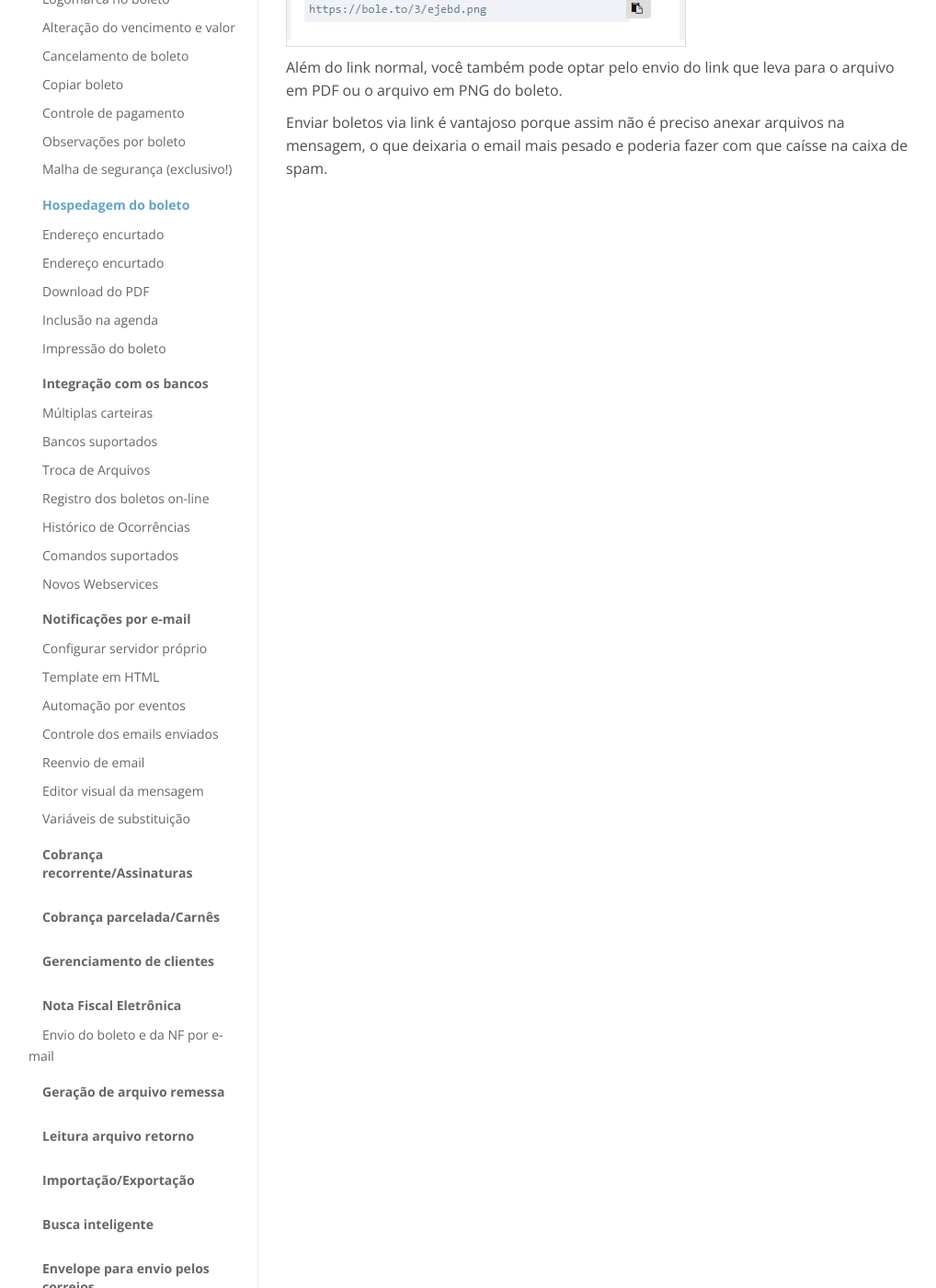
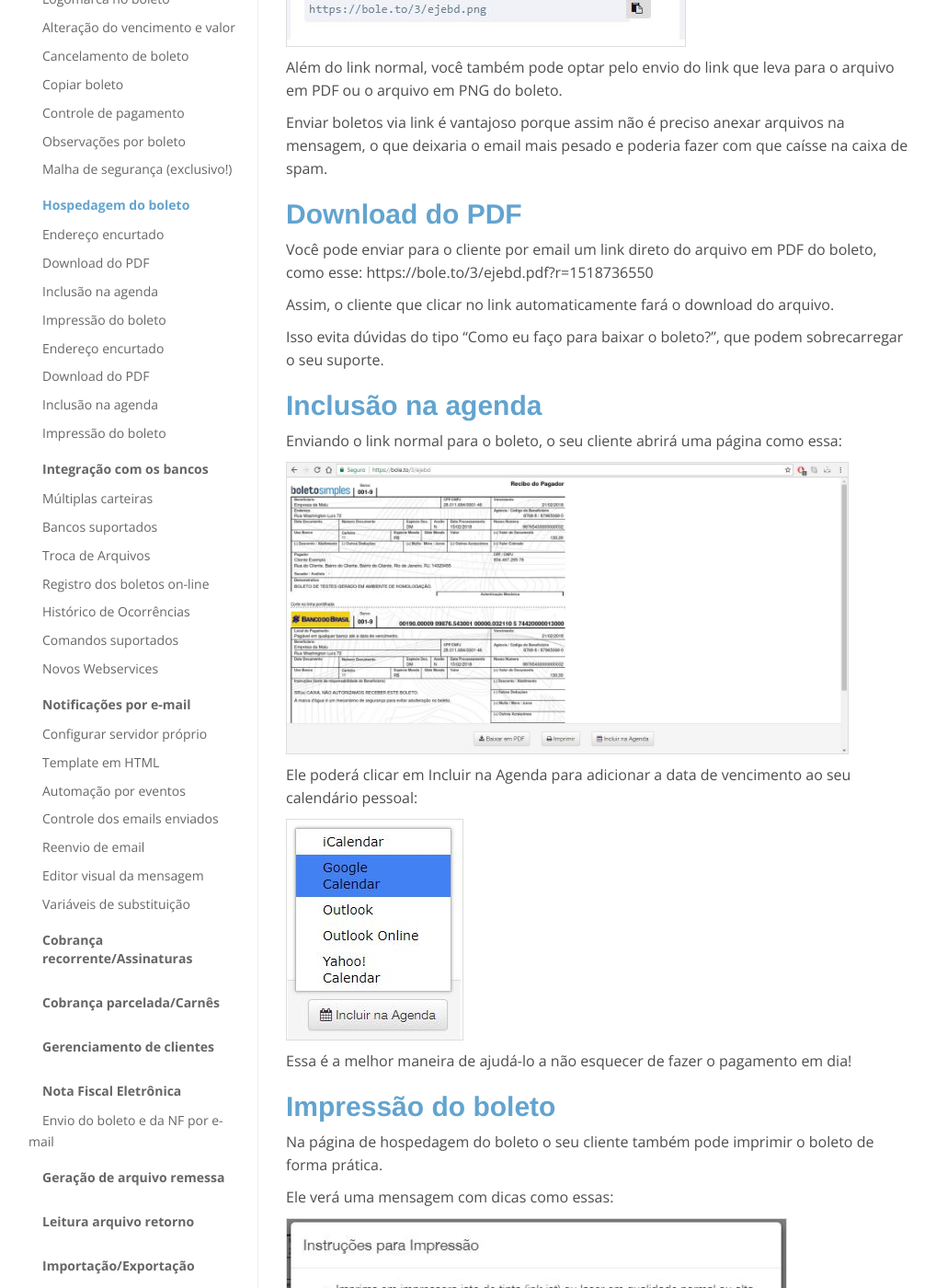
Before and after one commit to BoletoSimples/boletosimples-features, a Jekyll site: the page built from hospedagem-do-boleto.markdown, in a window 1280 px wide and 1400 px high, scrolled down 701 px. Shown: the whole window at 92% size, without its empty margins (129-1147 px from the left). Built offline with Jekyll 4.4.1, drawn with Linux system fonts in a browser that asks for light colours; some of the changed text lies outside the part shown.

Commit message:
Updated Hospedagem Do Boleto

```diff
--- a/hospedagem-do-boleto.markdown
+++ b/hospedagem-do-boleto.markdown
@@ -4,6 +4,9 @@ date: 2018-01-30 15:13:00 -02:00
 position: 2
 anchors:
   endereco-encurtado: Endereço encurtado
+  download-pdf: Download do PDF
+  inclusao-agenda: Inclusão na agenda
+  impressao-boleto: Impressão do boleto
 ---
 
 Os boletos gerados no Boleto Simples ficam hospedados em servidor seguro e podem ser acessados a qualquer momento por você e pelo cliente.
@@ -21,3 +24,33 @@ Você pode acessar o link sempre que quiser, na página de visualização do bol
 Além do link normal, você também pode optar pelo envio do link que leva para o arquivo em PDF ou o arquivo em PNG do boleto.
 
 Enviar boletos via link é vantajoso porque assim não é preciso anexar arquivos na mensagem, o que deixaria o email mais pesado e poderia fazer com que caísse na caixa de spam.
+
+## Download do PDF
+
+Você pode enviar para o cliente por email um link direto do arquivo em PDF do boleto, como esse: https://bole.to/3/ejebd.pdf?r=1518736550
+
+Assim, o cliente que clicar no link automaticamente fará o download do arquivo.
+
+Isso evita dúvidas do tipo “Como eu faço para baixar o boleto?”, que podem sobrecarregar o seu suporte.
+
+## Inclusão na agenda
+
+Enviando o link normal para o boleto, o seu cliente abrirá uma página como essa:
+
+![link boleto.JPG](/uploads/link%20boleto.JPG)
+
+Ele poderá clicar em Incluir na Agenda para adicionar a data de vencimento ao seu calendário pessoal:
+
+![agenda.JPG](/uploads/agenda.JPG)
+
+Essa é a melhor maneira de ajudá-lo a não esquecer de fazer o pagamento em dia!
+
+## Impressão do boleto
+
+Na página de hospedagem do boleto o seu cliente também pode imprimir o boleto de forma prática.
+
+Ele verá uma mensagem com dicas como essas:
+
+![imprimir.JPG](/uploads/imprimir.JPG)
+
+Com essa interface intuitiva, fica fácil saber o que fazer e você evita qualquer atrito com os seus clientes. Eles ficarão contentes por conseguir resolver o pagamento de uma forma tão prática!
```
